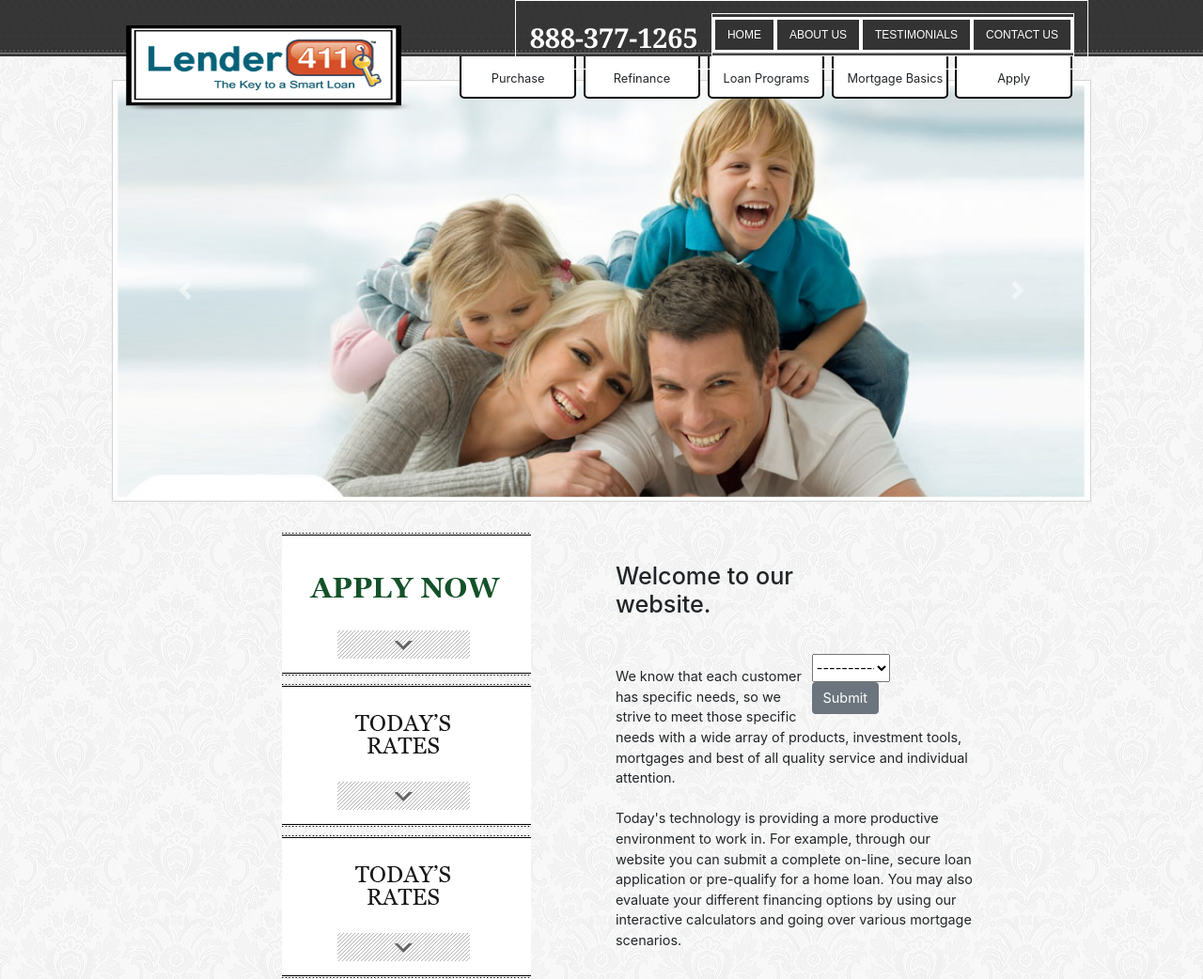
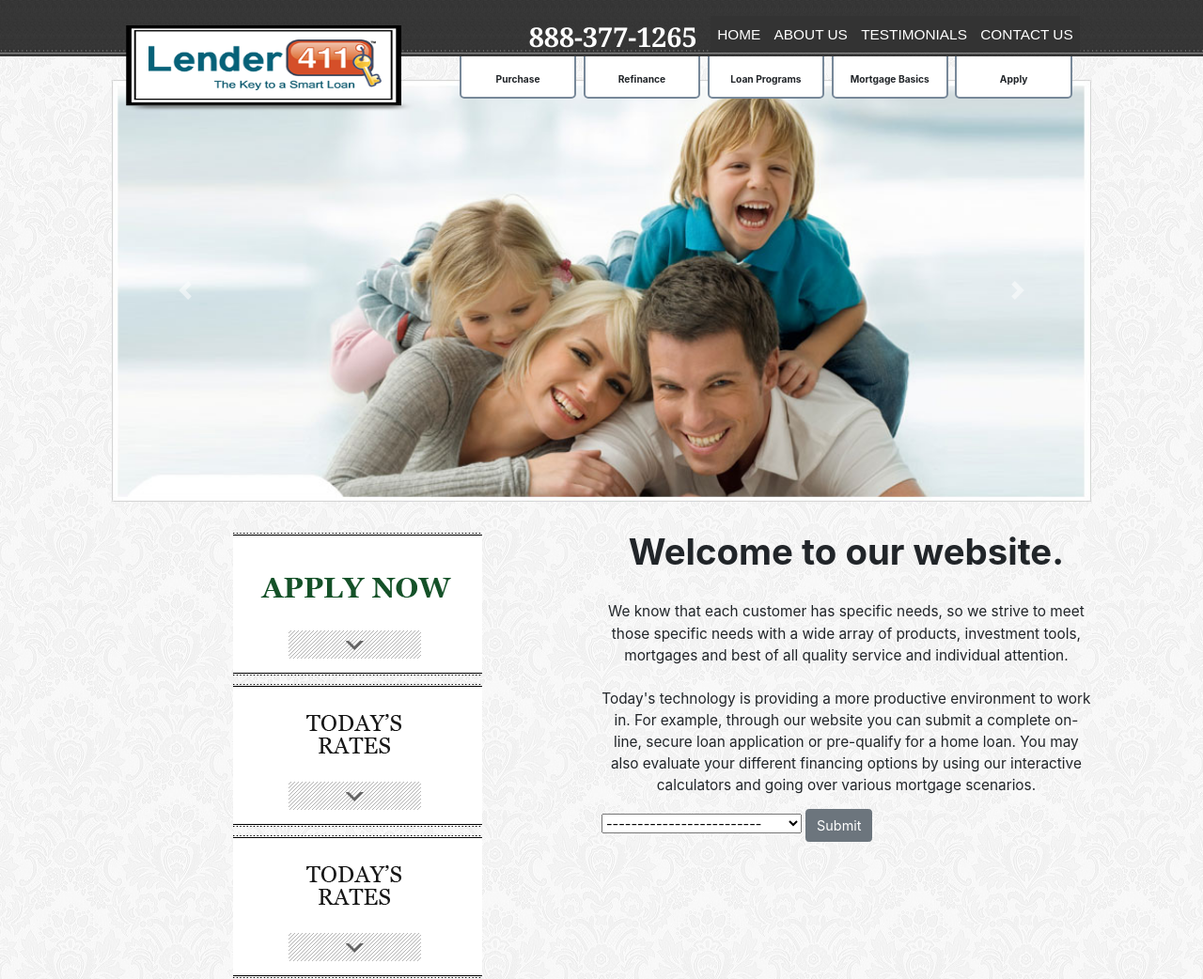
Before and after one commit to kamilAqil/lenderHomePage, a plain HTML site: page index.html in a window 1280 px wide. Shown: the whole page at 94% size. Drawn offline with nearby package versions, Linux system fonts and the light colour scheme.

Commit message:
working nav

```diff
--- a/assets/style.css
+++ b/assets/style.css
@@ -39,7 +39,7 @@ body {
    background-size: 100%;
    margin-right: 5px; */
    font-family:  Arial, Helvetica, sans-serif;
-   font-size: 12px;
+   font-size: 1.2vw;
    text-transform: uppercase;
    white-space: nowrap;
 }
@@ -90,22 +90,17 @@ body {
     height: 100%;
 }
 
-.headroom--pinned {
-
-}
-.headroom--unpinned {
-    display: none;
-}
 
 .headroom {
     will-change: transform;
-    transition: transform 2000ms linear;
+    transition: transform 200ms linear;
 }
 .headroom--pinned {
     transform: translateY(0%);
 }
 .headroom--unpinned {
     transform: translateY(-100%);
+     margin-top: 0px;
 }
 
 #logoCol{
@@ -137,8 +132,12 @@ body {
     z-index: 1;
 }
 
+#formContainer{
+    margin-right: -17%;
+}
+
 #linksContainerSubNav{
-    float: right;
+
     display: block;
 }
 
@@ -165,7 +164,7 @@ body {
     margin-right: 1%;
     background-color: white;
     white-space: nowrap;
-    border: 2px solid black;
+    border: 2px solid lightslategrey;
     border-radius: 5px;
     padding: 1%;
 }
@@ -177,15 +176,22 @@ body {
 }
 
 .rowLinkWrap{
-        font-size: 1vw;
+        font-size: .8vw;
+        font-weight: bold;
     }
 
-.buttonRow{
+.rowLinkCol:hover{
+        background-color: black;
+        color: white;
+    }
+.navItemRow:hover{
+    background-color: gray;
 }
+
 
 #buttonColumn{
     text-align: center;
-    position: relative;
+    height: 100%;
 }
 
 .arrowDownImage{
@@ -194,23 +200,24 @@ body {
 }
 
 #selectRepForm{
-    margin-right: 10%;
-    width: 36%;
-    margin-top: 29%;
-    float: right;
-    display: inline;
+
 }
 
 #textColumn{
-    height: 450px;
-    overflow: visible;
-    margin-top: 2%;
+    padding: 0;
 }
 
 #welcomeParagraph{
     word-wrap: break-word;
+    text-align: center;
     height: auto;
     vertical-align: top;
+    font-size: 1.2vw;
+}
+
+#paragraphWelcomeMessage{
+    font-size: 3vw;
+    font-weight: bold;
 }
 
 .navbar-toggle.collapsed .icon-bar .navbar-dark {
@@ -219,12 +226,10 @@ body {
 
 
 #selectRepFormselector{
-  width: 60%;
-  height: 30px;
+  width: 35%;
 }
 
 #submitButtonGray{
-    height: 30px;
 }
 
 @media all and (min-width : 993px){
@@ -280,14 +285,16 @@ body {
         height: 40px;
 
     }
-
+    .buttonRow{
+        margin-bottom: 10%;
+    }
  }
 @media all and (max-width: 768px) {
      html {
         font-size: .8rem;
     }
     .navLink{
-        font-size: .8rem;
+        font-size: 1.2vw;
     }
     .rowLinkCol{
         height: 35px;
@@ -302,6 +309,9 @@ body {
         border: 1px solid black;
     }
 
+    #phoneNumber{
+        font-size: 1.5rem;
+    }
 }
 
 @media all and (max-width: 460px) {
@@ -314,4 +324,7 @@ body {
     #logoCol{
         height: 75px;
     }
+    .buttonRow{
+        margin-bottom: 40%;
+    }
 }
--- a/index.html
+++ b/index.html
@@ -25,25 +25,25 @@
             <div class="row" id="fixedTopNav">
                 <div class="col-xl-6 offset-xl-5 col-lg-5 offset-lg-4 col-md-5 offset-md-5 col-sm-6 offset-sm-4 col-8 offset-4" id="navColFixedTop">
                     <!-- testNav -->
-                    <nav class="navbar navbar-expand-lg navbar-dark testBorderWhite" id="darkNav">
+                    <nav class="navbar navbar-expand-lg navbar-dark " id="darkNav">
                         <a class="navbar-brand" id="phoneNumber" href="#">888-377-1265</a>
-                        <button class="navbar-toggler testBorderWhite" type="button" data-toggle="collapse" data-target="#navbarNav" aria-controls="navbarNav"
+                        <button class="navbar-toggler " type="button" data-toggle="collapse" data-target="#navbarNav" aria-controls="navbarNav"
                             aria-expanded="false" aria-label="Toggle navigation">
-                            <span class="navbar-toggler-icon testBorderWhite"></span>
+                            <span class="navbar-toggler-icon "></span>
                         </button>
-                        <div class="collapse navbar-collapse testBorderWhite" id="navbarNav">
-                            <ul class="navbar-nav nav-fill w-100 testBorderWhite" id="topNavLinkList">
-                                <li class="nav-item testBorderWhite">
-                                    <a class="nav-link text-white navLink testBorderWhite" href="#">Home <span class="sr-only">(current)</span></a>
+                        <div class="collapse navbar-collapse " id="navbarNav">
+                            <ul class="navbar-nav nav-fill w-100 " id="topNavLinkList">
+                                <li class="nav-item navItemRow">
+                                    <a class="nav-link text-white navLink " href="#">Home <span class="sr-only">(current)</span></a>
                                 </li>
-                                <li class="nav-item testBorderWhite">
-                                    <a class="nav-link  text-white navLink testBorderWhite" href="#">About Us</a>
+                                <li class="nav-item navItemRow">
+                                    <a class="nav-link  text-white navLink " href="#">About Us</a>
                                 </li>
-                                <li class="nav-item testBorderWhite">
-                                    <a class="nav-link  text-white navLink testBorderWhite" href="#">Testimonials</a>
+                                <li class="nav-item navItemRow">
+                                    <a class="nav-link  text-white navLink " href="#">Testimonials</a>
                                 </li>
-                                <li class="nav-item testBorderWhite">
-                                    <a class="nav-link  text-white navLink testBorderWhite" href="#">Contact Us</a>
+                                <li class="nav-item navItemRow">
+                                    <a class="nav-link  text-white navLink " href="#">Contact Us</a>
                                 </li>
                             </ul>
                         </div>
@@ -144,53 +144,55 @@
             </div>
         </div>
         <!-- buttonLinksAndText -->
-        <div class="row " id="linksAndContentRow">
+        <div class="row  " id="linksAndContentRow">
             <!-- button column -->
-            <div class="col-4 col-lg-4 offset-2 offset-lg-2 " id="buttonColumn">
+            <div class="col-5 offset-1  " id="buttonColumn">
                 <!-- applyNowRow -->
-                 <div class="row buttonRow " id="applyNowButtonRow">
-                    <div class="col-12 " id="applyNowButtonCol">
-                        <img src="./assets/arrow_down_images/apply_now_arrow_down.png" alt="" class="  arrowDownImage">
+                 <div class="row buttonRow  " id="applyNowButtonRow">
+                    <div class="col-12  " id="applyNowButtonCol">
+                        <img src="./assets/arrow_down_images/apply_now_arrow_down.png" alt="" class="   arrowDownImage">
                     </div>
                 </div>
                 <!-- todaysRatesRow -->
-                <div class="row buttonRow " id="todaysRatesButtonRow">
-                    <div class="col-12 " id="TodaysRatesButtonCol">
+                <div class="row buttonRow  " id="todaysRatesButtonRow">
+                    <div class="col-12  " id="TodaysRatesButtonCol">
                         <!-- apply now button -->
-                        <img src="./assets/arrow_down_images/todays_rates_arrow_down.png" alt="" class=" arrowDownImage">
+                        <img src="./assets/arrow_down_images/todays_rates_arrow_down.png" alt="" class="  arrowDownImage">
                     </div>
                 </div>
                 <!-- mortgageNewsRow -->
-                <div class="row buttonRow " id="mortgageNewsButtonRow">
-                    <div class="col-12 " id="mortgageNewsButtonCol">
+                <div class="row buttonRow  " id="mortgageNewsButtonRow">
+                    <div class="col-12  " id="mortgageNewsButtonCol">
                         <!-- apply now button -->
-                        <img src="./assets/arrow_down_images/todays_rates_arrow_down.png" alt="" class=" arrowDownImage">
+                        <img src="./assets/arrow_down_images/todays_rates_arrow_down.png" alt="" class="  arrowDownImage">
                     </div>
                 </div>
             </div>
             <!-- text column -->
-            <div class="col-4 col-lg-4" id="textColumn">
-                <!-- selectRepForm -->
-                <div id="formContainer">
-                    <form action="" id="selectRepForm">
-                        <select class="" id="selectRepFormselector">
-                            <option>-------------------------</option>
-                            <option>Jane Demo</option>
-                        </select>
-                        <span class="input-group-button" id="submitButtonGray"><button type="submit" class="btn btn-secondary">Submit</button></span>
-                    </form>
-                </div>
+            <div class="col-5  " id="textColumn">
+
+               <!-- welcome paragraph -->
+               <p id="welcomeParagraph" class=""><span id="paragraphWelcomeMessage">Welcome to our website.</span id="paragraphWelcome"> <br><br>
 
 
-               <!-- welcome paragraph -->
-               <p id="welcomeParagraph"><h3>Welcome to our website.</h3><br /><br />
 
             We know that each customer has specific needs, so we strive to meet those specific needs with a wide array of products,
-            investment tools, mortgages and best of all quality service and individual attention.<br/><br />
+            investment tools, mortgages and best of all quality service and individual attention. <br><br>
 
             Today's technology is providing a more productive environment to work in. For example, through our website you can
             submit a complete on-line, secure loan application or pre-qualify for a home loan. You may also evaluate your different
-            financing options by using our interactive calculators and going over various mortgage scenarios.</p>
+            financing options by using our interactive calculators and going over various mortgage scenarios.</p><!-- selectRepForm -->
+
+            <div id="formContainer">
+                <form action="" id="selectRepForm">
+                    <select class=" " id="selectRepFormselector">
+                        <option>-------------------------</option>
+                        <option>Jane Demo</option>
+                    </select>
+                    <span class=" input-group-button" id="submitButtonGray"><button type="submit" class="btn btn-secondary">Submit</button></span>
+                </form>
+            </div>
+
             </div>
         </div>
     </div>
```
